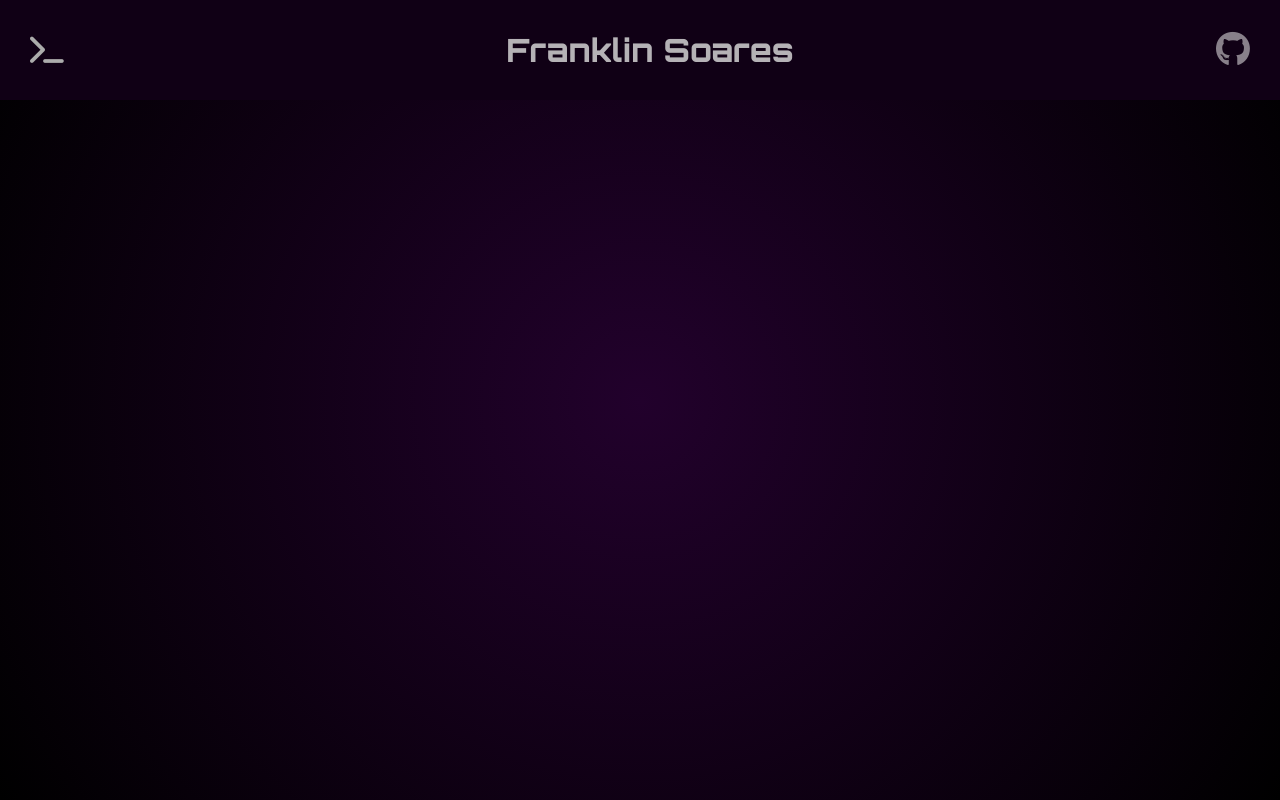
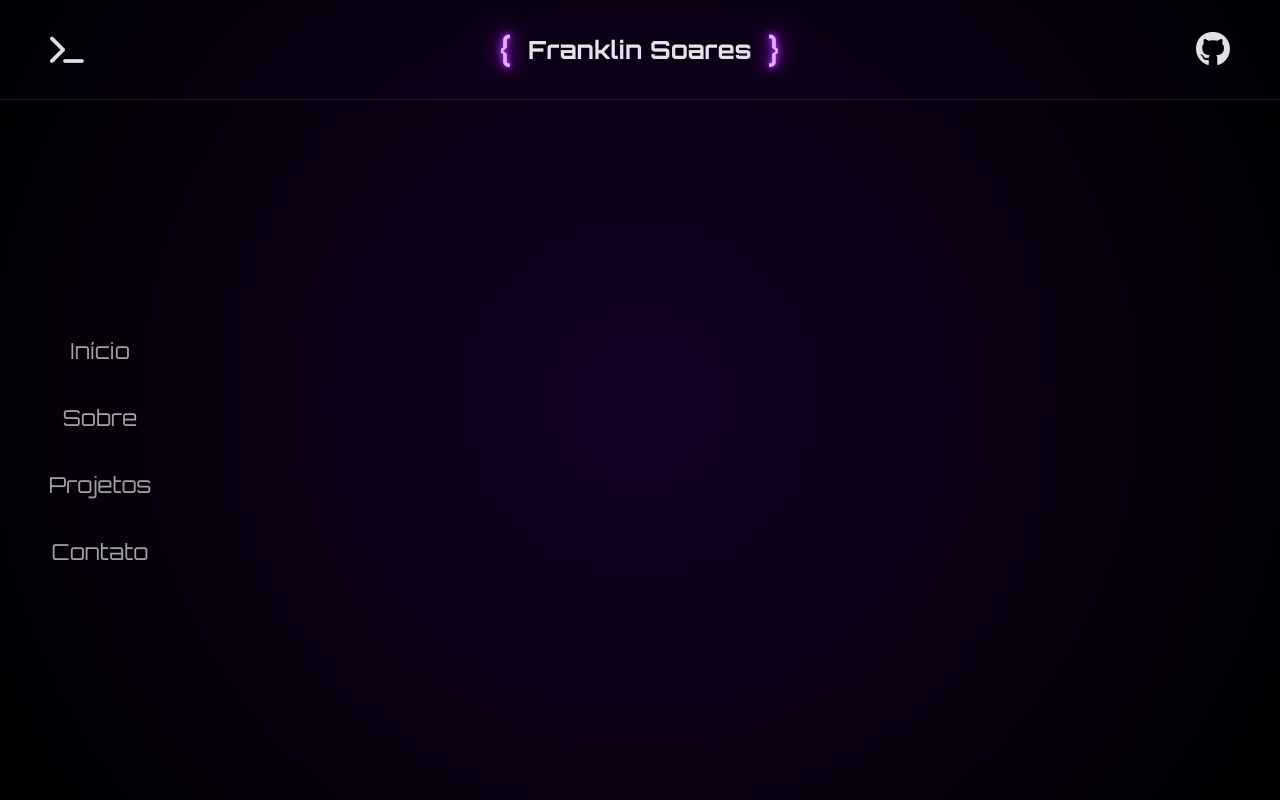
Before and after one commit to franssoares/franssoares.github.io, a plain HTML site: page index.html in a window 1280 px wide. Drawn offline with Linux system fonts and the light colour scheme.

Commit message:
feat: new nav menu

```diff
--- a/index.css
+++ b/index.css
@@ -1,74 +1,122 @@
 body {
     margin: 0;
-    height: 100vh;
-    /*background: linear-gradient(to right, rgba(23, 0, 32, 0.979), rgb(15, 5, 40));*/
+    min-height: 100vh;
+    /*background: linear-gradient(to right, #0c0029, #0c0029);*/
     font-family: "Orbitron", sans-serif;
 }
 
-.background-page{
+.background-page {
     margin: 0;
-    height: 100vh;
+    min-height: 100vh;
+    width: 100%;
     width: auto;
-    background: rgb(13, 18, 30);
-    background-image: radial-gradient(circle, #22012c, #000000);
+    background: rgb(0, 9, 29);
+    background-image: radial-gradient(circle, #150025, #000000);
+    background-attachment: fixed;
+    background-size: cover;
+    background-position: center;
+    background-repeat: no-repeat;
+    z-index: 0;
 }
 
 .page {
     display: grid;
     grid-template-areas:
-    'header header header header header header'
-    'menu main main main right right'
-    'menu footer footer footer footer footer';
+        "header header header header header header"
+        "menu main main main right right"
+        "menu footer footer footer footer footer";
     grid-template-columns: 200px 1fr 1fr 1fr 100px 50px;
     grid-template-rows: 100px 1fr 80px;
     grid-gap: 2px;
     padding: 0px;
     min-height: 100vh;
-
 }
 
-.fa-arrow > i{
+.fa-arrow > i {
     display: flex;
     justify-content: flex-start;
     align-content: center;
-    padding-right: 20px;
-    color:rgb(172, 172, 172);
+    color: rgba(255, 255, 255, 0.877);
     font-size: 30px;
     cursor: pointer;
 }
 
 .github-link i {
-    color: rgba(255, 255, 255, 0.5);
+    color: rgba(255, 255, 255, 0.884);
     font-size: 35px;
-    transition: filter 0.3s ease, color 0.3s ease, transform 0.3s ease;
-}
-
-.fa-git > i{
-    display:flex;
-    justify-content: flex-end;
-    align-content: center;
-    font-size: 35px;
-    color: rgba(255, 255, 255, 0.736);
-    cursor: pointer;
+    transition:
+        filter 0.3s ease,
+        color 0.3s ease,
+        transform 0.3s ease;
 }
 
 .page > header {
     grid-area: header;
     display: flex;
     z-index: 1;
-    /*border: 0.2px;
-    border-radius: 8px;
-    border-bottom-style: ridge;*/
+    border: 0.2px;
+    border-radius: 1px;
+    border-bottom-style: ridge;
+    border-color: #ffffff17;
     justify-content: space-between;
-    text-align: center;
     align-items: center;
     align-content: center;
     font-optical-sizing: auto;
     font-weight: 800;
-    font-size: 2rem;
+    font-size: 1.5rem;
     font-style: normal;
     padding: 30px;
-    background: #110116fe;
+    padding-left: 50px;
+    padding-right: 50px;
+    background-color: #1a003817;
+    backdrop-filter: blur(2px);
+}
+
+.page > nav {
+    grid-area: menu;
+    z-index: 2;
+    /*border: 0.2px;
+    border-color: #bbbbbb38;
+    border-style: ridge;
+    /*backdrop-filter: blur(2px);*/
+    padding: 10px;
+    box-sizing: border-box;
+    color: aliceblue;
+    display: flex;
+    flex-direction: column;
+    justify-content: center; /* Centraliza os links horizontalmente */
+    align-items: center; /* Centraliza os links verticalmente (opcional) */
+}
+
+.page > nav > a {
+    color: #a1a1a1;
+    font-size: 22px;
+    text-decoration: none;
+    margin: 20px;
+}
+
+/* Isso vai alinhar as chaves e o nome perfeitamente no centro */
+.header-center {
+    display: flex;
+    font-weight: 400;
+    align-items: center;
+    gap: 15px; /* É aqui que você controla a distância exata entre as { } e o nome */
+}
+
+.header-center > h3 {
+    margin: 0;
+    color: rgba(255, 255, 255, 0.89);
+    font-size: 25px;
+}
+
+.header-center > p {
+    margin: 0;
     color: rgba(220, 220, 220, 0.808);
-    backdrop-filter: blur(30px);
+    font-size: 45px;
+    color: #e0b0ff;
+    text-shadow:
+        0 0 5px #b026ff,
+        /* Roxo elétrico */ 0 0 10px #b026ff,
+        0 0 20px #b026ff,
+        0 0 40px #b026ff;
 }
--- a/index.html
+++ b/index.html
@@ -25,7 +25,13 @@
                     <div class="fa-arrow">
                         <i class="fa-solid fa-terminal"></i>
                     </div>
-          <span>Franklin Soares</span>
+
+                    <div class="header-center">
+                        <p>{</p>
+                        <h3>Franklin Soares</h3>
+                        <p>}</p>
+                    </div>
+
                     <a
                         href="https://github.com/franssoares"
                         target="_blank"
@@ -34,6 +40,12 @@
                         <i class="fa-brands fa-github"></i>
                     </a>
                 </header>
+                <nav class="a">
+                    <a href="#topo">Início</a>
+                    <a href="#sobre">Sobre</a>
+                    <a href="#projetos">Projetos</a>
+                    <a href="#contato">Contato</a>
+                </nav>
             </div>
         </div>
     </body>
```
Lines whose indentation alone changed are shown as unchanged.
